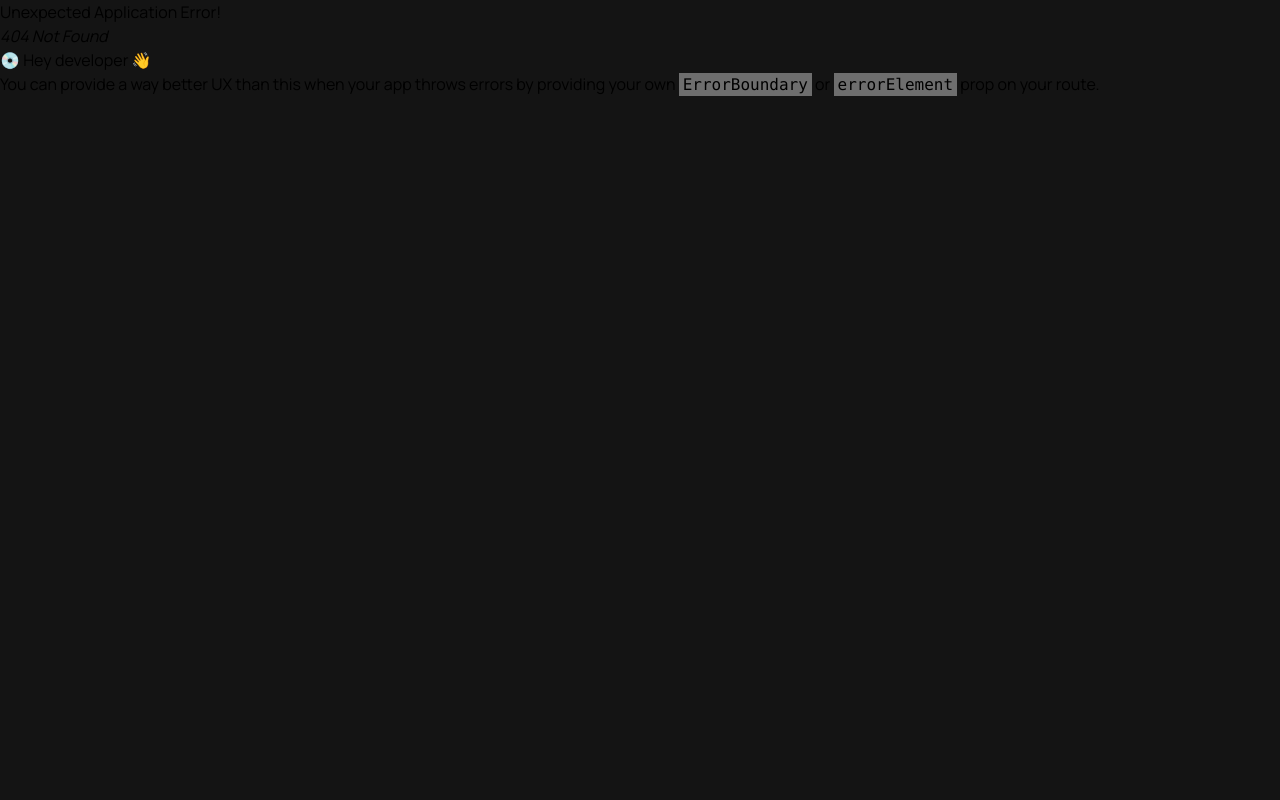
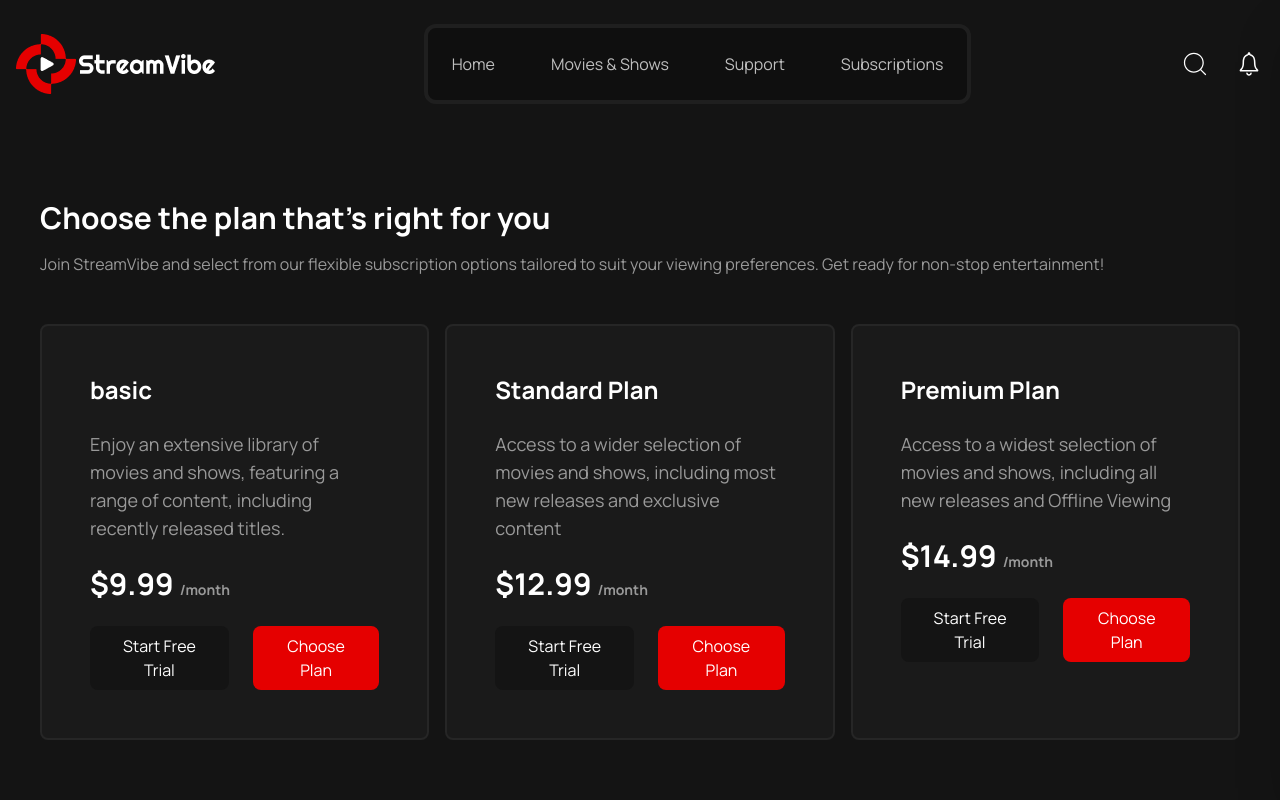
Before and after one commit to m-mohammad-d/StreamVibe, a React (Vite) app: page /subscriptions in a window 1280 px wide. Before the commit this address had no page. Shown: the top 800 px of the page. Built offline with nearby package versions, Linux system fonts and the light colour scheme.

Commit message:
feat : add Subscription section in SubscriptionsPage

```diff
--- /dev/null
+++ b/src/pages/SubscriptionsPage.tsx
@@ -0,0 +1,11 @@
+import Subscription from "../components/Subscription";
+
+function SubscriptionsPage() {
+  return (
+    <div className="max-w-screen-2xl mx-auto px-4">
+      <Subscription />
+    </div>
+  );
+}
+
+export default SubscriptionsPage;
--- a/src/routes.tsx
+++ b/src/routes.tsx
@@ -4,6 +4,7 @@ import Homepage from "./pages/Homepage";
 import MoviesPage from "./pages/MoviesPage";
 import MovieDetailPage from "./pages/MovieDetailPage";
 import SupportPage from "./pages/SupportPage";
+import SubscriptionsPage from "./pages/SubscriptionsPage";
 
 const router = createBrowserRouter([
   {
@@ -13,6 +14,7 @@ const router = createBrowserRouter([
       { path: "/movies", element: <MoviesPage /> },
       { path: "/movie/:Type/:id", element: <MovieDetailPage /> },
       { path: "/support", element: <SupportPage /> },
+      { path: "/subscriptions", element: <SubscriptionsPage /> },
     ],
   },
 ]);
```
